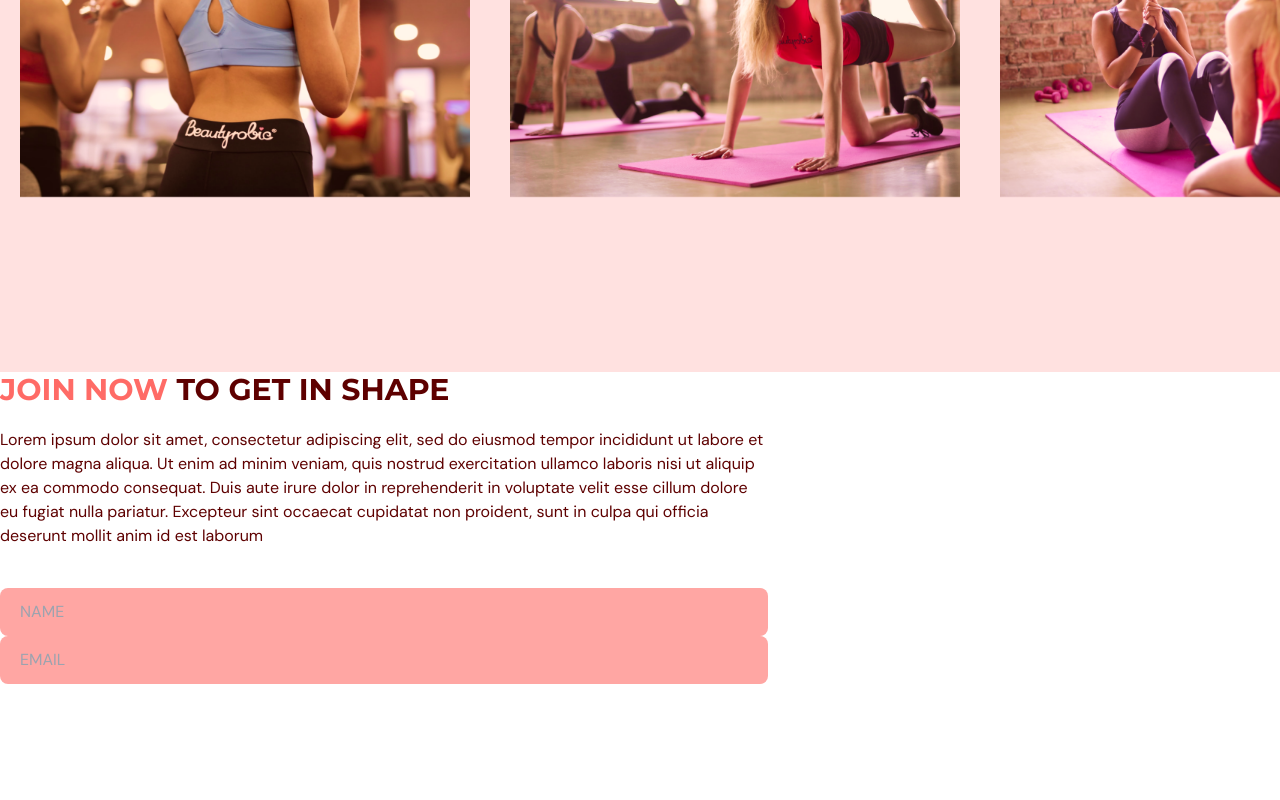
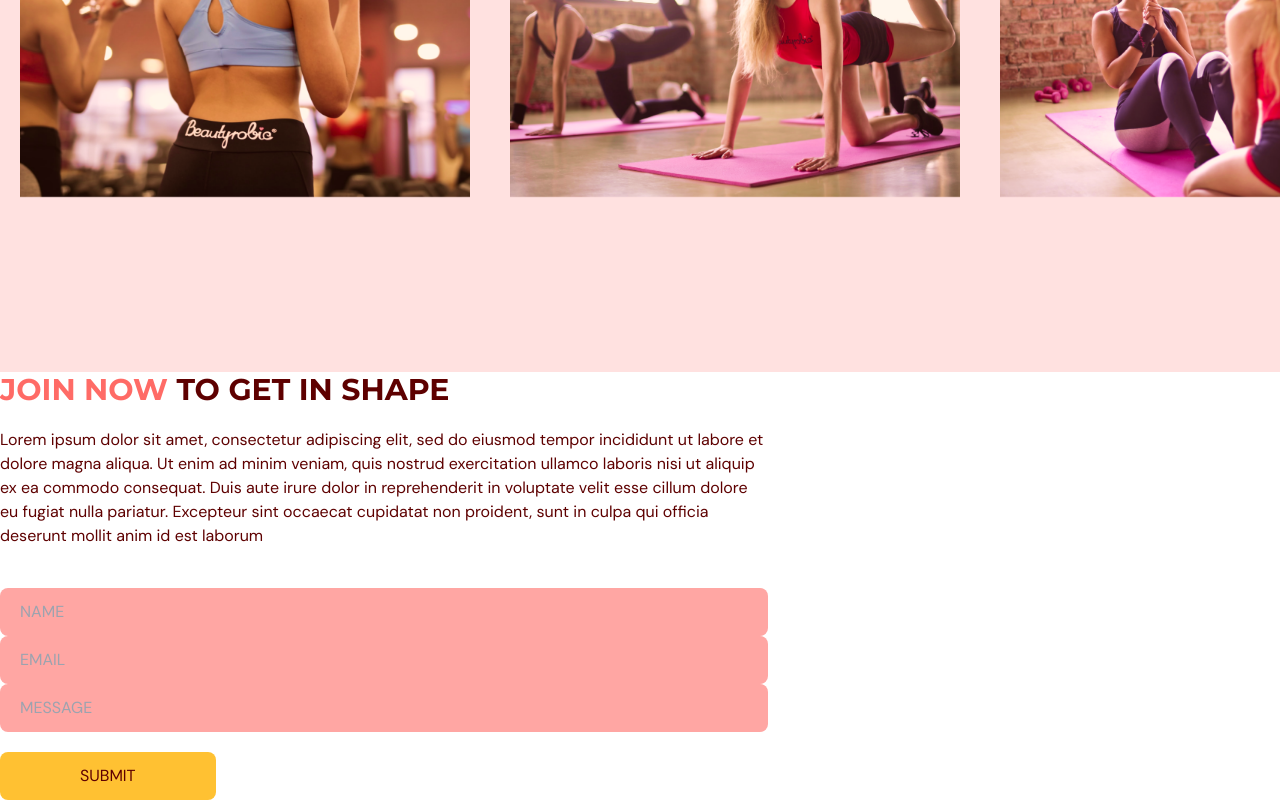
Before and after one commit to maciekpastuszak/gym-typescript, a React (Vite) app: page / in a window 1280 px wide. Shown: the part 2786-3586 px from the top of the page. Before the commit the page ends 3470 px from the top, so only its background shows below. Built offline with nearby package versions, Linux system fonts and the light colour scheme.

Commit message:
add form submit button

```diff
--- a/src/scenes/contactUs/index.tsx
+++ b/src/scenes/contactUs/index.tsx
@@ -64,7 +64,7 @@
                     action="https://formsubmit.com/hud78d9329j8dhhd20d0dh2h2d0h"
                     method="POST"
                 >
-                    <input
+                <input
                     type="text"
                     className={inputStyles}
                     placeholder="NAME"
@@ -95,6 +95,28 @@
                             {errors.email.type === "pattern" && "Invalid email address"}
                         </p>
                     )}
+
+                <input
+                    type="text"
+                    className={inputStyles}
+                    placeholder="MESSAGE"
+                    {...register("name", {
+                        required: true,
+                        maxLength: 2000,
+                    })}
+                    />
+                    {errors.message && (
+                        <p className="mt-1 text-primary-500">
+                            {errors.message.type === "required" && "This field is required"}
+                            {errors.message.type === "maxLength" && "Max length is 2000 char"}
+                        </p>
+                    )}
+                    <button
+                    type="submit"
+                    className="mt-5 rounded-lg bg-secondary-500 px-20 py-3 transition duration-500 hover:text-white"
+                    >
+                        SUBMIT
+                    </button>
                 </form>
             </motion.div>
         </div>
```
